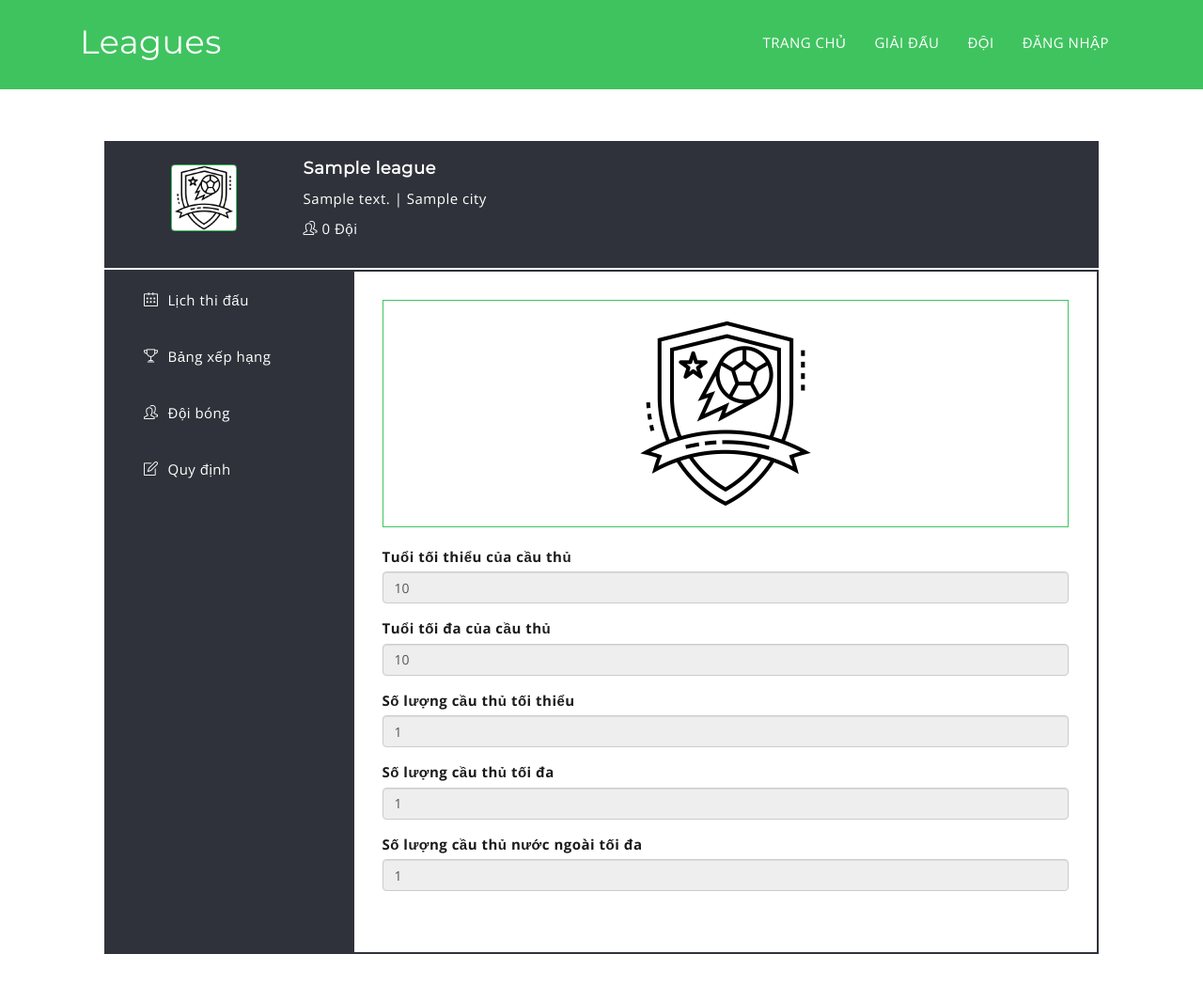
After one commit to hoangduy2910/QLGVDBDQG, a Flask app: page /quy-dinh-giai-dau/1 in a window 1280 px wide. The commit adds this page. Shown: the whole page at 94% size. Run offline with Flask 2, Linux system fonts and the light colour scheme; tables that the repository leaves empty hold one stand-in row (values such as "Sample post"); some libraries are stand-ins or nearby versions.

Commit message:
Cập nhật trang Quy định của giải đấu

```diff
--- a/app/main.py
+++ b/app/main.py
@@ -198,7 +198,6 @@ def create_league():
         date_end = request.form.get("date_end")
         user_id = current_user.id
         has_scheduled = False
-        min_player = request.form.get("min_player")
         win_point = request.form.get("win_point")
         draw_point = request.form.get("draw_point")
         lose_point = request.form.get("lose_point")
@@ -207,10 +206,10 @@ def create_league():
                                          lose_point=int(lose_point)):
             league = dao.create_league(name=name, address=address, image=image, gender_id=int(gender_id),
                                        city_id=int(city_id), date_begin=date_begin, date_end=date_end,
-                                       user_id=int(user_id), has_scheduled=has_scheduled, min_player=int(min_player),
-                                       win_point=int(win_point), draw_point=int(draw_point), lose_point=int(lose_point))
+                                       user_id=int(user_id), has_scheduled=has_scheduled, win_point=int(win_point),
+                                       draw_point=int(draw_point), lose_point=int(lose_point))
 
-            return redirect(url_for('register_league', league_id=league.id))
+            return redirect(url_for('create_rule', league_id=league.id))
         else:
             msg = "Điểm thắng phải lớn hơn điểm hòa và điểm hòa phải lớn hơn điểm thua !!!"
 
@@ -236,6 +235,26 @@ def create_player(club_id):
         return redirect(url_for('players_club', club_id=club_id))
 
     return render_template('create-player.html', type_player=type_player)
+
+
+@app.route("/tao-quy-dinh-giai-dau/<int:league_id>", methods=["get", "post"])
+@login_required
+def create_rule(league_id):
+    league = dao.read_league_by_id(league_id)
+    if request.method == "POST":
+        min_age = request.form.get("min_age")
+        max_age = request.form.get("max_age")
+        min_player = request.form.get("min_player")
+        max_player = request.form.get("max_player")
+        max_foreign_player = request.form.get("max_foreign_player")
+
+        rule = dao.create_rule(min_age=int(min_age), max_age=int(max_age), min_player=int(min_player),
+                               max_player=int(max_player), max_foreign_player=int(max_foreign_player),
+                               league_id=int(league_id))
+
+        return render_template('register-league.html', league_id=league_id, league=league, rule=rule)
+
+    return render_template('create-rule.html', league_id=league_id)
 
 
 @app.route("/chi-tiet-doi-bong/<int:club_id>", methods=["get", "post"])
@@ -309,6 +328,7 @@ def register_league(league_id):
     cities = dao.read_city()
     league = dao.read_league_by_id(league_id)
     league_club = dao.get_club_id_in_league_club_by_league_id(league_id)
+    rule = dao.get_rules_by_league_id(league_id)
     msg = ""
 
     check_date = False
@@ -323,14 +343,11 @@ def register_league(league_id):
         club_id = request.form.get("club_id")
         status_id = 1
 
-        if league.min_player <= dao.get_total_player_by_club_id(club_id=int(club_id)):
-            dao.create_league_club(league_id=league_id, club_id=int(club_id), status_id=status_id)
+        dao.create_league_club(league_id=league_id, club_id=int(club_id), status_id=status_id)
 
-            return redirect(url_for('register_league', league_id=league_id))
-        else:
-            msg = "Số cầu thủ tối thiểu của mỗi đội là: " + str(league.min_player)
+        return redirect(url_for('register_league', league_id=league_id))
 
-    return render_template('register-league.html', league=league, cities=cities, date_now=date_now,
+    return render_template('register-league.html', league=league, rule=rule, cities=cities, date_now=date_now,
                            date_end=date_end, check_date=check_date, league_club=league_club, msg=msg)
 
 
@@ -350,7 +367,7 @@ def schedule(league_id):
                               image=league.image, gender_id=league.gender_id,
                               city_id=league.city_id, date_begin=league.date_begin,
                               date_end=(date_now - timedelta(days=1)), user_id=league.user_id,
-                              has_scheduled=True, min_player=league.min_player, win_point=league.win_point,
+                              has_scheduled=True, win_point=league.win_point,
                               draw_point=league.draw_point, lose_point=league.lose_point)
 
             return redirect(url_for('schedule', league_id=league_id))
@@ -430,7 +447,6 @@ def settings(league_id):
             date_end = request.form.get("date_end")
             user_id = current_user.id
             has_scheduled = False
-            min_player = request.form.get("min_player")
             win_point = request.form.get("win_point")
             draw_point = request.form.get("draw_point")
             lose_point = request.form.get("lose_point")
@@ -440,8 +456,7 @@ def settings(league_id):
                 dao.update_league(league_id=league_id, name=name, address=address, image=image,
                                   gender_id=int(gender_id), city_id=int(city_id), date_begin=date_begin,
                                   date_end=date_end, user_id=int(user_id), has_scheduled=has_scheduled,
-                                  min_player=int(min_player), win_point=int(win_point),
-                                  draw_point=int(draw_point), lose_point=int(lose_point))
+                                  win_point=int(win_point), draw_point=int(draw_point), lose_point=int(lose_point))
 
             msg = "Cập nhật thông tin của giải đấu thành công !"
 
@@ -450,6 +465,30 @@ def settings(league_id):
 
     return render_template('settings.html', league=league, cities=cities, genders=genders,
                            msg=msg, err_msg=err_msg, date_now=date_now, check_date=check_date)
+
+
+@app.route("/quy-dinh-giai-dau/<int:league_id>", methods=["get", "post"])
+def rules(league_id):
+    league = dao.read_league_by_id(league_id)
+    rules = dao.get_rules_by_league_id(league_id)
+    cities = dao.read_city()
+    check_date = dao.check_date_end_league(league.date_end)
+    msg = ""
+
+    if request.method == "POST":
+        min_age = request.form.get("min_age")
+        max_age = request.form.get("max_age")
+        min_player = request.form.get("min_player")
+        max_player = request.form.get("max_player")
+        max_foreign_player = request.form.get("max_foreign_player")
+
+        dao.update_rule(min_age=int(min_age), max_age=int(max_age), min_player=int(min_player),
+                        max_player=int(max_player), max_foreign_player=int(max_foreign_player),
+                        league_id=int(league_id))
+
+        msg = "Cập nhật quy định giải đấu thành công !!!"
+
+    return render_template('rules.html', league=league, rules=rules, cities=cities, check_date=check_date, msg=msg)
 
 
 @app.route("/chi-tiet-tran-dau/<int:match_id>", methods=["get", "post"])
--- a/app/templates/clubs-league.html
+++ b/app/templates/clubs-league.html
@@ -43,6 +43,7 @@
                                 <a href="{{ url_for('list_register', league_id=league.id) }}"><i class="icon-list"></i><span>Danh sách đăng ký</span></a>
                                 <a href="{{ url_for('settings', league_id=league.id) }}"><i class="icon-settings"></i><span>Tùy chỉnh</span></a>
                                 {% endif %}
+                                <a href="{{ url_for('rules', league_id=league.id) }}"><i class="icon-note"></i><span>Quy định</span></a>
                             </div>
                             <div class="mu-league-detail-body">
                                 <div id="clubs-league">
--- a/app/templates/create-league.html
+++ b/app/templates/create-league.html
@@ -57,10 +57,6 @@
                                     <label>Hạn chót đăng ký</label>
                                     <input type="date" class="form-control" name="date_end" min="{{ date_now }}" required />
                                 </div>
-                                <div class="form-group">
-                                    <label>Số lượng cầu thủ tối thiểu mỗi đội</label>
-                                    <input type="number" class="form-control" name="min_player" min="{{ min_player }}" required />
-                                </div>
                                 <div class="form-group mu-create-league-point">
                                     <div>
                                         <label>Điểm số thắng</label>
--- a/app/templates/list-register.html
+++ b/app/templates/list-register.html
@@ -43,6 +43,7 @@
                                 <a href="{{ url_for('list_register', league_id=league.id) }}"><i class="icon-list"></i><span>Danh sách đăng ký</span></a>
                                 <a href="{{ url_for('settings', league_id=league.id) }}"><i class="icon-settings"></i><span>Tùy chỉnh</span></a>
                                 {% endif %}
+                                <a href="{{ url_for('rules', league_id=league.id) }}"><i class="icon-note"></i><span>Quy định</span></a>
                             </div>
                             <div class="mu-league-detail-body table-responsive">
                                 <table class="table">
--- a/app/templates/rank.html
+++ b/app/templates/rank.html
@@ -43,6 +43,7 @@
                                 <a href="{{ url_for('list_register', league_id=league.id) }}"><i class="icon-list"></i><span>Danh sách đăng ký</span></a>
                                 <a href="{{ url_for('settings', league_id=league.id) }}"><i class="icon-settings"></i><span>Tùy chỉnh</span></a>
                                 {% endif %}
+                                <a href="{{ url_for('rules', league_id=league.id) }}"><i class="icon-note"></i><span>Quy định</span></a>
                             </div>
                             <div class="mu-league-detail-body table-responsive">
                                 <table class="table" id="rank">
--- /dev/null
+++ b/app/templates/rules.html
@@ -0,0 +1,138 @@
+{% extends "base/base.html" %}
+
+{% block header %}
+    {{ super() }}
+{% endblock %}
+
+{% block style_header %}
+    class="mu-fixed-nav" style="background-color: #3fc35f;"
+{% endblock %}
+
+{% block slider %}
+<section id="mu-league-detail">
+    <div class="container">
+        <div class="row">
+            <div class="col-md-12">
+                <div class="mu-league-detail-area">
+                    <div class="mu-league-detail-content">
+                        <div class="mu-league-detail-content-header">
+                            <div class="mu-league-detail-content-header-image">
+                                <img src="/static/images/default_football_league.png">
+                            </div>
+                            <div class="mu-league-detail-content-header-body">
+                                <h6>{{ league.name }}</h6>
+                                <p>
+                                    {% for city in cities %}
+                                        {% if city.id == league.city_id %}
+                                        <span>{{ league.address }} | {{ city.name }}</span>
+                                        {% endif %}
+                                    {% endfor %}
+                                </p>
+                                <p><i class="icon-people"></i> {{ league.id|get_total_club_of_league }} Đội</p>
+                            </div>
+                        </div>
+                        <div class="mu-league-detail-content-body">
+                            <div id="sidebar">
+                                {% if check_date %}
+                                <a href="{{ url_for('register_league', league_id=league.id) }}"><i class="icon-clock"></i><span>Đăng ký giải đấu</span></a>
+                                {% endif %}
+                                <a href="{{ url_for('schedule', league_id=league.id) }}"><i class="icon-calendar"></i><span>Lịch thi đấu</span></a>
+                                <a href="{{ url_for('rank', league_id=league.id) }}"><i class="icon-trophy"></i><span>Bảng xếp hạng</span></a>
+                                <a href="{{ url_for('clubs_league', league_id=league.id) }}"><i class="icon-people"></i><span>Đội bóng</span></a>
+                                {% if current_user.id == league.user_id %}
+                                <a href="{{ url_for('list_register', league_id=league.id) }}"><i class="icon-list"></i><span>Danh sách đăng ký</span></a>
+                                <a href="{{ url_for('settings', league_id=league.id) }}"><i class="icon-settings"></i><span>Tùy chỉnh</span></a>
+                                {% endif %}
+                                <a href="{{ url_for('rules', league_id=league.id) }}"><i class="icon-note"></i><span>Quy định</span></a>
+                            </div>
+                            <div class="mu-league-detail-body">
+                                {% if current_user.id == league.user_id %}
+                                {% if msg %}
+                                <div class="alert alert-success">
+                                    <p class="text-center">{{ msg }}</p>
+                                </div>
+                                {% endif %}
+                                <form class="mu-settings-league-form" method="post">
+                                    <div class="mu-settings-league-content">
+                                        <div class="mu-settings-league-image">
+                                            <img src="{{ url_for('static', filename='images/default_football_league.png') }}">
+                                        </div>
+                                        <div class="form-group">
+                                            <label>Tuổi tối thiểu của cầu thủ</label>
+                                            <input type="number" min="0" class="form-control" name="min_age" value="{{ rules.min_age }}" required />
+                                        </div>
+                                        <div class="form-group">
+                                            <label>Tuổi tối đa của cầu thủ</label>
+                                            <input type="number" min="0" class="form-control" name="max_age" value="{{ rules.max_age }}" required />
+                                        </div>
+                                        <div class="form-group">
+                                            <label>Số lượng cầu thủ tối thiểu</label>
+                                            <input type="number" min="0" class="form-control" name="min_player" value="{{ rules.min_player }}" required />
+                                        </div>
+                                        <div class="form-group">
+                                            <label>Số lượng cầu thủ tối đa</label>
+                                            <input type="number" min="0" class="form-control" name="max_player" value="{{ rules.max_player }}" required />
+                                        </div>
+                                        <div class="form-group">
+                                            <label>Số lượng cầu thủ nước ngoài tối đa</label>
+                                            <input type="number" min="0" class="form-control" name="max_foreign_player" value="{{ rules.max_foreign_player }}" required />
+                                        </div>
+                                        <div class="form-group">
+                                            <button class="btn btn-success" type="submit">Cập nhật</button>
+                                        </div>
+                                    </div>
+                                </form>
+                                {% else %}
+                                <div class="mu-settings-league-content">
+                                    <div class="mu-settings-league-image">
+                                        <img src="{{ url_for('static', filename='images/default_football_league.png') }}">
+                                    </div>
+                                    <div class="form-group">
+                                        <label>Tuổi tối thiểu của cầu thủ</label>
+                                        <input type="number" min="0" class="form-control" name="min_age" value="{{ rules.min_age }}" readonly />
+                                    </div>
+                                    <div class="form-group">
+                                        <label>Tuổi tối đa của cầu thủ</label>
+                                        <input type="number" min="0" class="form-control" name="max_age" value="{{ rules.max_age }}" readonly />
+                                    </div>
+                                    <div class="form-group">
+                                        <label>Số lượng cầu thủ tối thiểu</label>
+                                        <input type="number" min="0" class="form-control" name="min_player" value="{{ rules.min_player }}" readonly />
+                                    </div>
+                                    <div class="form-group">
+                                        <label>Số lượng cầu thủ tối đa</label>
+                                        <input type="number" min="0" class="form-control" name="max_player" value="{{ rules.max_player }}" readonly />
+                                    </div>
+                                    <div class="form-group">
+                                        <label>Số lượng cầu thủ nước ngoài tối đa</label>
+                                        <input type="number" min="0" class="form-control" name="max_foreign_player" value="{{ rules.max_foreign_player }}" readonly />
+                                    </div>
+                                </div>
+                                {% endif %}
+                            </div>
+                        </div>
+                    </div>
+                </div>
+            </div>
+        </div>
+    </div>
+</section>
+{% endblock %}
+
+{% block main %}
+{% endblock %}
+
+{% block footer %}
+{% endblock %}
+
+{% block jquery %}
+<!-- jQuery library -->
+<script src="https://ajax.googleapis.com/ajax/libs/jquery/1.11.3/jquery.min.js"></script>
+<!-- Include all compiled plugins (below), or include individual files as needed -->
+<!-- Bootstrap -->
+<script src="{{ url_for('static', filename='js/bootstrap.min.js') }}"></script>
+<!-- Slick slider -->
+<script type="text/javascript" src="{{ url_for('static', filename='js/slick.min.js') }}"></script>
+<!-- Custom js -->
+<script type="text/javascript" src="{{ url_for('static', filename='js/custom.js') }}"></script>
+{% endblock %}
--- a/app/templates/schedule.html
+++ b/app/templates/schedule.html
@@ -43,6 +43,7 @@
                                 <a href="{{ url_for('list_register', league_id=league.id) }}"><i class="icon-list"></i><span>Danh sách đăng ký</span></a>
                                 <a href="{{ url_for('settings', league_id=league.id) }}"><i class="icon-settings"></i><span>Tùy chỉnh</span></a>
                                 {% endif %}
+                                <a href="{{ url_for('rules', league_id=league.id) }}"><i class="icon-note"></i><span>Quy định</span></a>
                             </div>
                             <div class="mu-league-detail-body table-responsive">
                                 {% if msg %}
--- a/app/templates/settings.html
+++ b/app/templates/settings.html
@@ -43,6 +43,7 @@
                                 <a href="{{ url_for('list_register', league_id=league.id) }}"><i class="icon-list"></i><span>Danh sách đăng ký</span></a>
                                 <a href="{{ url_for('settings', league_id=league.id) }}"><i class="icon-settings"></i><span>Tùy chỉnh</span></a>
                                 {% endif %}
+                                <a href="{{ url_for('rules', league_id=league.id) }}"><i class="icon-note"></i><span>Quy định</span></a>
                             </div>
                             <div class="mu-league-detail-body">
                                 <form class="mu-settings-league-form" method="post">
@@ -98,10 +99,6 @@
                                                 <input type="date" class="form-control" name="date_end"
                                                        min="{{ date_now }}" value="{{ league.date_end.strftime('%Y-%m-%d') }}" required />
                                             </div>
-                                            <div class="form-group">
-                                                <label>Số lượng cầu thủ mỗi đội</label>
-                                                <input type="number" class="form-control" name="min_player" min="0" value="{{ league.min_player }}" required />
-                                            </div>
                                             <div class="form-group mu-create-league-point">
                                                 <div>
                                                     <label>Điểm số thắng</label>
--- a/sql/SQL_QLGiaiBongDa.sql
+++ b/sql/SQL_QLGiaiBongDa.sql
@@ -90,9 +90,9 @@ insert into db_qlgiaibongda.user (name, username, password, phone, birthday, act
 ('user3', 'user3', '202cb962ac59075b964b07152d234b70', '1234567891', '1998-02-02', 1, 1);
 
 /* Giải đấu */
-insert into db_qlgiaibongda.league (name, address, image, gender_id, city_id, date_begin, date_end, user_id, has_scheduled, min_player, win_point, draw_point, lose_point) values
-('Giải Bóng Đá Nam OU Khóa 2017 (KHMT)', 'Sân Phú Thọ 221 Lý Thường Kiệt, Phường 9, Quận 11', '', 1, 31, NOW(), NOW() + INTERVAL 1 DAY, 2, False, 5, 3, 1, 0),
-('Giải Bóng Đá Nam OU Khóa 2017 (HTTT)', 'Sân Phú Thọ 221 Lý Thường Kiệt, Phường 9, Quận 11', '', 1, 31, NOW(), NOW() + INTERVAL 1 DAY, 2, False, 5, 3, 1, 0);
+insert into db_qlgiaibongda.league (name, address, image, gender_id, city_id, date_begin, date_end, user_id, has_scheduled, win_point, draw_point, lose_point) values
+('Giải Bóng Đá Nam OU Khóa 2017 (KHMT)', 'Sân Phú Thọ 221 Lý Thường Kiệt, Phường 9, Quận 11', '', 1, 31, NOW(), NOW() + INTERVAL 1 DAY, 2, False, 3, 1, 0),
+('Giải Bóng Đá Nam OU Khóa 2017 (HTTT)', 'Sân Phú Thọ 221 Lý Thường Kiệt, Phường 9, Quận 11', '', 1, 31, NOW(), NOW() + INTERVAL 1 DAY, 2, False, 3, 1, 0);
 
 /* Đội bóng*/
 insert into db_qlgiaibongda.club (name, phone, address, image, gender_id, level_id, user_id) values
```
Also changed, not shown: app/dao.py (+30 -4 lines), app/models.py (+6 -4 lines), app/templates/create-rule.html (added, +73 -0 lines), app/templates/register-league.html (+9 -2 lines).
